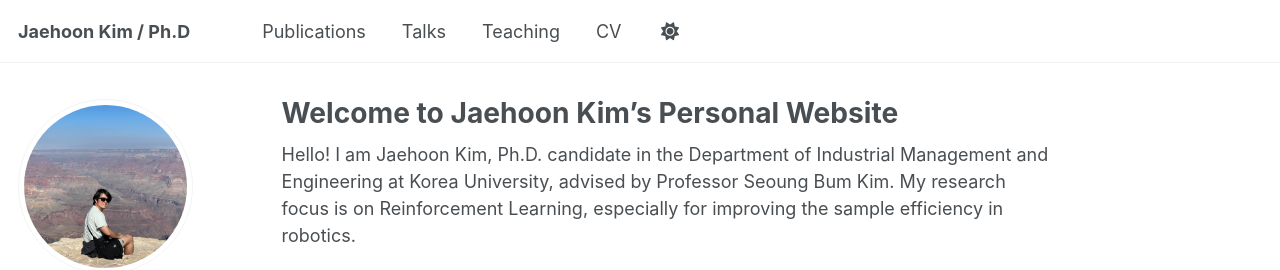
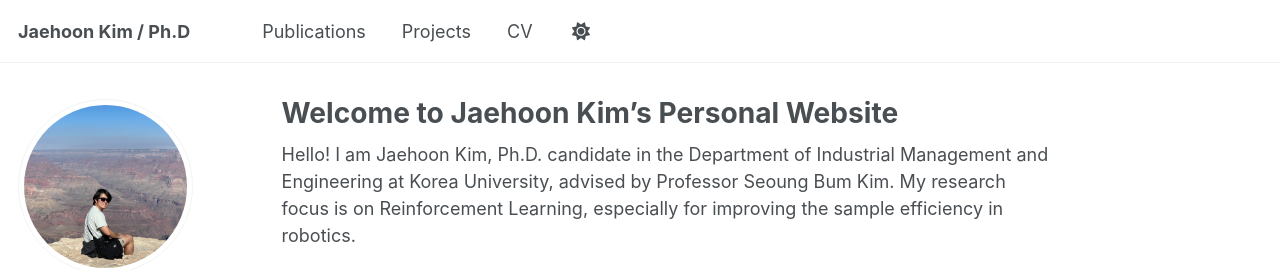
Before and after one commit to deepneuralnetworks/deepneuralnetworks.github.io, a Jekyll site: the page built from _pages/about.md, in a window 1280 px wide. Shown: the top 270 px of the page. Built offline with Jekyll 4.4.1, drawn with Linux system fonts in a browser that asks for light colours; some web fonts are replaced; a script that is not in the unit is left out.

Commit message:
Update navigation.yml

```diff
--- a/_data/navigation.yml
+++ b/_data/navigation.yml
@@ -11,14 +11,14 @@ main:
   - title: "Publications"
     url: /publications/
 
-  - title: "Talks"
-    url: /talks/
+  # - title: "Talks"
+  #   url: /talks/
 
-  - title: "Teaching"
-    url: /teaching/
+  # - title: "Teaching"
+  #   url: /teaching/
 
-  # - title: "Portfolio"
-  #   url: /portfolio/
+  - title: "Projects"
+    url: /portfolio/
 
   # - title: "Blog Posts"
   #   url: /year-archive/
```
